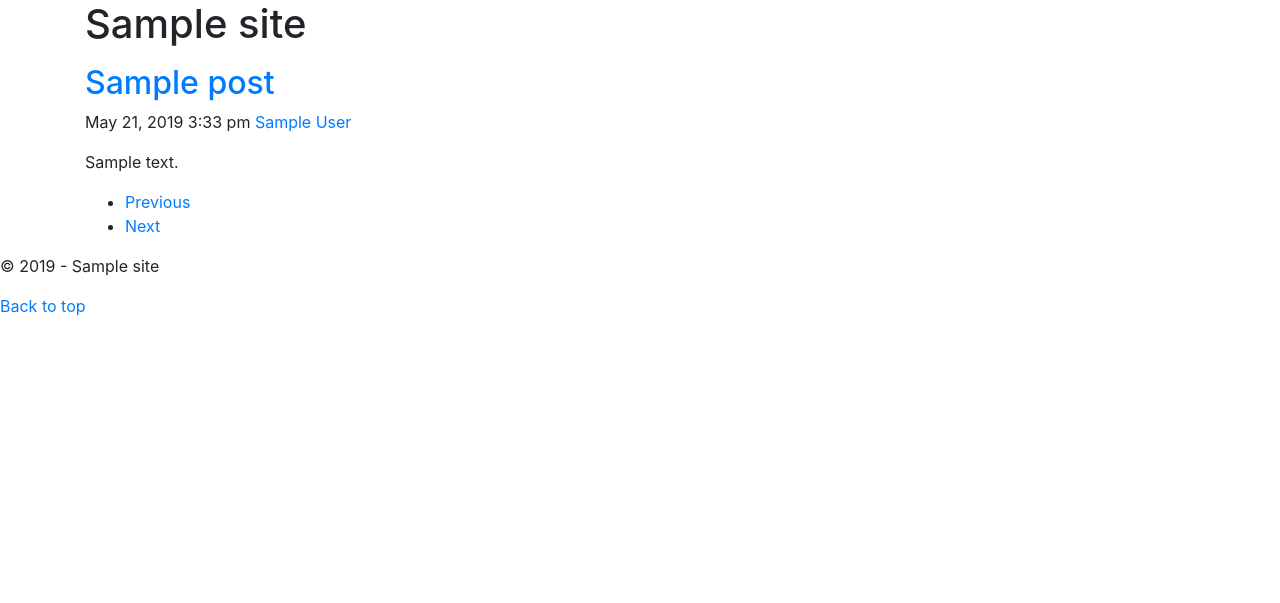
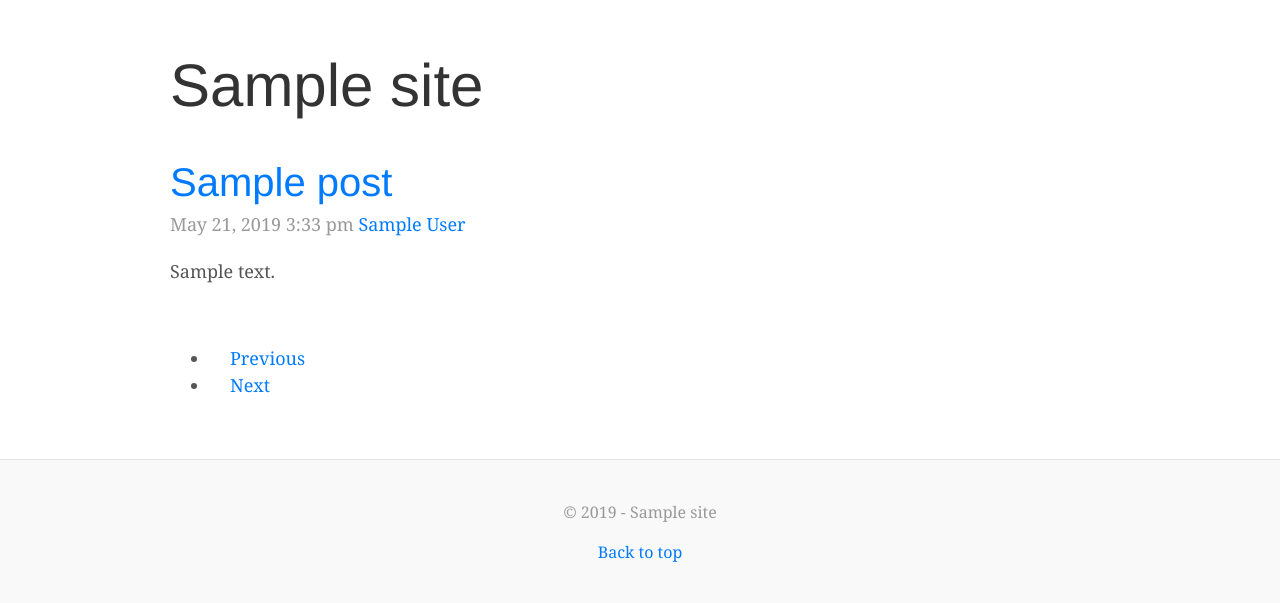
Before and after one commit to cp5637-sp21-2019-assessment2/Group3-A2, a WordPress theme: template index.php in a window 1280 px wide. Shown: the top 603 px of the page. Run offline with PHP 8.4 and a stand-in for WordPress, Linux system fonts and the light colour scheme; the site name, menu and one post (Sample post) are stand-ins, and other content is empty; some libraries are stand-ins or nearby versions.

Commit message:
Update style.css

```diff
--- a/style.css
+++ b/style.css
@@ -1,9 +1,342 @@
 /*
-Theme Name: Group 3 - 2019
-Theme URI: https://jcub.edu.au
-Author: Group 3 - JCUB - 2019
-Author URI: https://jcub.edu.au
-Description: This is to create a new theme for the client presented.
+Theme Name: CMS-Group3-2019
+Theme URI: http://jcub.edu.au
+Author: Aslesha,Sirish,Poorna,Santhosh
+Author URI: http://jcub.edu.au
+Description: Simple Wordpress Theme
 Version: 1.0
-Tags: one-column, two-columns
+License: GNU General Public License v2 or later
+License URI: http://www.gnu.org/licenses/gpl-2.0.html
+Text Domain: Assessment
 */
+
+body {
+  font-family: Georgia, "Times New Roman", Times, serif;
+  color: #555;
+}
+
+h1, .h1,
+h2, .h2,
+h3, .h3,
+h4, .h4,
+h5, .h5,
+h6, .h6 {
+  margin-top: 0;
+  font-family: "Helvetica Neue", Helvetica, Arial, sans-serif;
+  font-weight: normal;
+  color: #333;
+}
+
+
+/*
+ * Override Bootstrap's default container.
+ */
+
+@media (min-width: 1200px) {
+  .container {
+    width: 970px;
+  }
+}
+
+
+/*
+ * Masthead for nav
+ */
+
+.blog-masthead {
+  background-color: #428bca;
+  -webkit-box-shadow: inset 0 -2px 5px rgba(0,0,0,.1);
+          box-shadow: inset 0 -2px 5px rgba(0,0,0,.1);
+}
+
+/* Nav links */
+.blog-nav-item {
+  position: relative;
+  display: inline-block;
+  padding: 10px;
+  font-weight: 500;
+  color: #cdddeb;
+}
+.blog-nav-item:hover,
+.blog-nav-item:focus {
+  color: #fff;
+  text-decoration: none;
+}
+
+/* Active state gets a caret at the bottom */
+.blog-nav .active {
+  color: #fff;
+}
+.blog-nav .active:after {
+  position: absolute;
+  bottom: 0;
+  left: 50%;
+  width: 0;
+  height: 0;
+  margin-left: -5px;
+  vertical-align: middle;
+  content: " ";
+  border-right: 5px solid transparent;
+  border-bottom: 5px solid;
+  border-left: 5px solid transparent;
+}
+
+
+/*
+ * Blog name and description
+ */
+
+.blog-header {
+  padding-top: 20px;
+  padding-bottom: 20px;
+}
+.blog-title {
+  margin-top: 30px;
+  margin-bottom: 0;
+  font-size: 60px;
+  font-weight: normal;
+}
+.blog-description {
+  font-size: 20px;
+  color: #999;
+}
+
+
+/*
+ * Main column and sidebar layout
+ */
+
+.blog-main {
+  font-size: 18px;
+  line-height: 1.5;
+}
+
+/* Sidebar modules for boxing content */
+.sidebar-module {
+  padding: 15px;
+  margin: 0 -15px 15px;
+}
+.sidebar-module-inset {
+  padding: 15px;
+  background-color: #f5f5f5;
+  border-radius: 4px;
+}
+.sidebar-module-inset p:last-child,
+.sidebar-module-inset ul:last-child,
+.sidebar-module-inset ol:last-child {
+  margin-bottom: 0;
+}
+
+
+/* Pagination */
+.pager {
+  margin-bottom: 60px;
+  text-align: left;
+}
+.pager > li > a {
+  width: 140px;
+  padding: 10px 20px;
+  text-align: center;
+  border-radius: 30px;
+}
+
+
+/*
+ * Blog posts
+ */
+
+.blog-post {
+  margin-bottom: 60px;
+}
+.blog-post-title {
+  margin-bottom: 5px;
+  font-size: 40px;
+}
+.blog-post-meta {
+  margin-bottom: 20px;
+  color: #999;
+}
+
+
+/*
+ * Footer
+ */
+
+.blog-footer {
+  padding: 40px 0;
+  color: #999;
+  text-align: center;
+  background-color: #f9f9f9;
+  border-top: 1px solid #e5e5e5;
+}
+.blog-footer p:last-child {
+  margin-bottom: 0;
+}
+
+/*
+ * Custom Styles
+ *
+ */
+
+ .showcase{
+   height:600px;
+   padding: 100px 20px;
+   text-align: center;
+   border-bottom:#ccc 1px solid;
+   margin-bottom:30px;
+   color:#fff;
+ }
+
+ .showcase h1{
+   font-size: 55px;
+   padding-bottom:20px;
+   color:#fff;
+ }
+
+ .showcase p {
+   font-size:20px;
+   margin-bottom:50px;
+ }
+
+ .boxes{
+   text-align: center;
+   background:#fff;
+   margin-bottom: 30px;
+ }
+
+ .box .fa{
+   font-size:45px !important;
+   margin-bottom:10px;
+ }
+
+ .box{
+   padding:15px;
+   border:#ccc 1px solid;
+ }
+
+ .blog-nav a{
+   color:#fff;
+ }
+
+ .blog-nav a:hover{
+   color:#666;
+ }
+
+ .post-thumb img{
+   width:100%;
+   height:auto;
+   margin-bottom:8px;
+ }
+
+.comments{
+  border:1px #ccc solid;
+  padding:10px;
+  margin-bottom:20px;
+  margin-top:10px;
+}
+
+.comments h3,.comments h2{
+  background:#428bca;
+  color:#fff;
+  padding:5px;
+}
+
+.comment-body{
+  border:#ccc solid 1px;
+  margin-bottom:10px;
+  padding:20px 10px;
+}
+
+.comment-meta{
+  background:#428bca;
+  color:#fff;
+  padding:10px;
+  overflow:auto;
+}
+
+.comment-meta a{
+  color:#fff;
+}
+
+.comment-meta img{
+  float:left;
+  margin-right:10px;
+}
+
+.comment-reply-link{
+  background:#428bca;
+  color:#fff;
+  display: inline-block;
+  padding: 10px 15px;
+}
+
+.comment-form input, .comment-form textarea{
+  width:100%;
+  padding:4px;
+  border:#ccc solid 1px;
+  margin-bottom:15px;
+}
+
+.post-gallery{
+  background:#333;
+  color:#fff;
+  padding:10px;
+  text-align: center;
+}
+
+.post-gallery h2{
+  color:#fff;
+}
+
+
+.comments{
+border:1px #ccc solid;
+padding: 10px;
+margin-bottom: 20px;
+margin-top: 10px;
+
+
+}
+
+,comments h3,.comments h2{
+  background: #428bca;
+  color: #fff;
+  padding: 5px;
+}
+
+.comment-body{
+  border: #ccc solid 1px;
+  margin-bottom: 10px;
+  padding: 20px 10px;
+}
+
+.comment-meta{
+  background: #428bca;
+  color: #fff;
+  padding:10px;
+  overflow:auto;
+
+}
+
+.comment-meta a{
+  color:#fff;
+}
+
+.comment-meta img{
+  float:left;
+  margin-right:10px;
+}
+
+.comment-reply-link{
+  background:#428bca;
+  color:#fff;
+  display: inline-block;
+  padding: 10px 15px;
+}
+
+.comment-form input,  .comment-form textarea{
+  width:100%;
+  padding:4px;
+  border:#ccc solid 1px;
+  margin-bottom:15px;
+}
```
